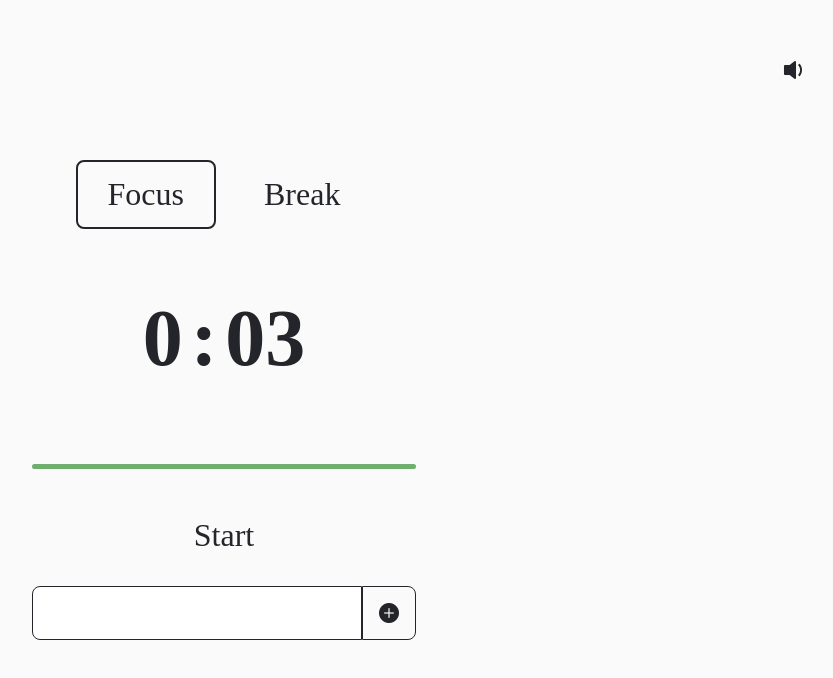
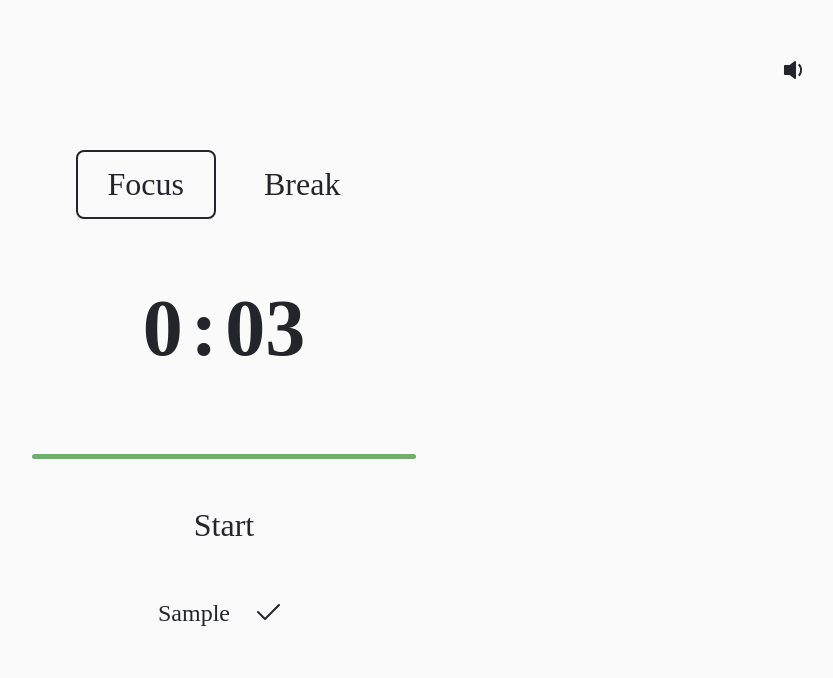
Before and after one commit to jamesspearsv/quiet-timer, a Vue app: page / in a window 1280 px wide. Both pictures are taken after typing "Sample" into the empty fields and a click on the button 805 px from the left and 613 px from the top of the page. Shown: the top 678 px of the page, without its empty margins (416-1249 px from the left). Built offline with nearby package versions, Linux system fonts and the light colour scheme; a web font is replaced by a local one.

Commit message:
Fixed type checking error, finished updateContext handler

```diff
--- a/src/App.vue
+++ b/src/App.vue
@@ -7,7 +7,6 @@
     import { type Context, type Phase, type TimerStatus } from '@/lib/types.ts';
     import { TIMERS } from './lib/const';
     import ContextTracker from '@/components/ContextTracker.vue';
-
     const current_phase = ref<Phase>('focus');
     const current_timer = ref(TIMERS.focus);
     const timer_status = ref<TimerStatus>('stopped');
@@ -15,11 +14,7 @@
     const muted = ref(false);
     const audio_element = useTemplateRef('audioElement');
     const timer_id = ref<number | null>(null);
-    const contexts = ref<Context[]>([]);
-    const current_context = computed(() => {
-        const context = contexts.value.pop();
-        if (!context?.completed) return context;
-    });
+    const context = ref<Context | undefined>();
 
     let audioContext: AudioContext;
     let track: MediaElementAudioSourceNode;
@@ -116,7 +111,7 @@
     <main>
         <PhaseButtons
             :phase="current_phase"
-            @change-phase="(m: Phase) => changePhase(m)"
+            @change-phase="(p: Phase) => changePhase(p)"
         />
         <TimerDisplay
             :current-timer="current_timer"
@@ -128,7 +123,10 @@
             @pause="pauseTimer"
             @finish="playAlert"
         />
-        <ContextTracker :context="current_context" />
+        <ContextTracker
+            :context="context"
+            @add-context="(c: Context) => (context = c)"
+        />
     </main>
 
     <!-- # Non-UI elements # -->
--- a/src/components/ContextTracker.vue
+++ b/src/components/ContextTracker.vue
@@ -12,10 +12,9 @@
     const actionModel = defineModel();
 
     function addAction() {
-        if (actionModel.value) {
-            alert(`Adding action: ${actionModel.value}`);
+        if (actionModel.value && typeof actionModel.value === 'string') {
             emit('addContext', {
-                action: actionModel.value, // todo: fix this error
+                action: actionModel.value,
                 completed: false,
                 duration_worked: 0,
             });
@@ -25,12 +24,18 @@
 </script>
 <template>
     <template v-if="context">
+        <div class="context-action">
             <p>{{ context.action }}</p>
+            <button>
+                <i class="bi bi-check2"></i>
+            </button>
+        </div>
     </template>
     <template v-else>
-        <form class="context-input" @submit.prevent="addAction">
+        <form @submit.prevent="addAction">
             <input
                 type="text"
+                placeholder="What are you doing?"
                 v-model.trim="actionModel"
                 name="action"
                 id="action"
@@ -42,13 +47,22 @@
     </template>
 </template>
 <style lang="css" scoped>
-    .context-input {
+    .context-action {
+        display: flex;
+        align-items: center;
+        gap: 1rem;
+
+        p {
+            font-size: 1.5rem;
+        }
+    }
+
+    form {
         width: 100%;
         display: flex;
         gap: 0;
 
         --border-style: solid 1px var(--clr-black);
-    }
 
         input {
             padding: 0.5rem;
@@ -69,4 +83,5 @@
             border: var(--border-style);
             padding: 1rem;
         }
+    }
 </style>
```
Also changed, not shown: package.json (+8 -8 lines), tsconfig.node.json (+1 -7 lines), vite.config.ts (renamed from vite.config.js), 1 other file (tests, documents, lock files or other folders). Lines whose indentation alone changed are shown as unchanged.
